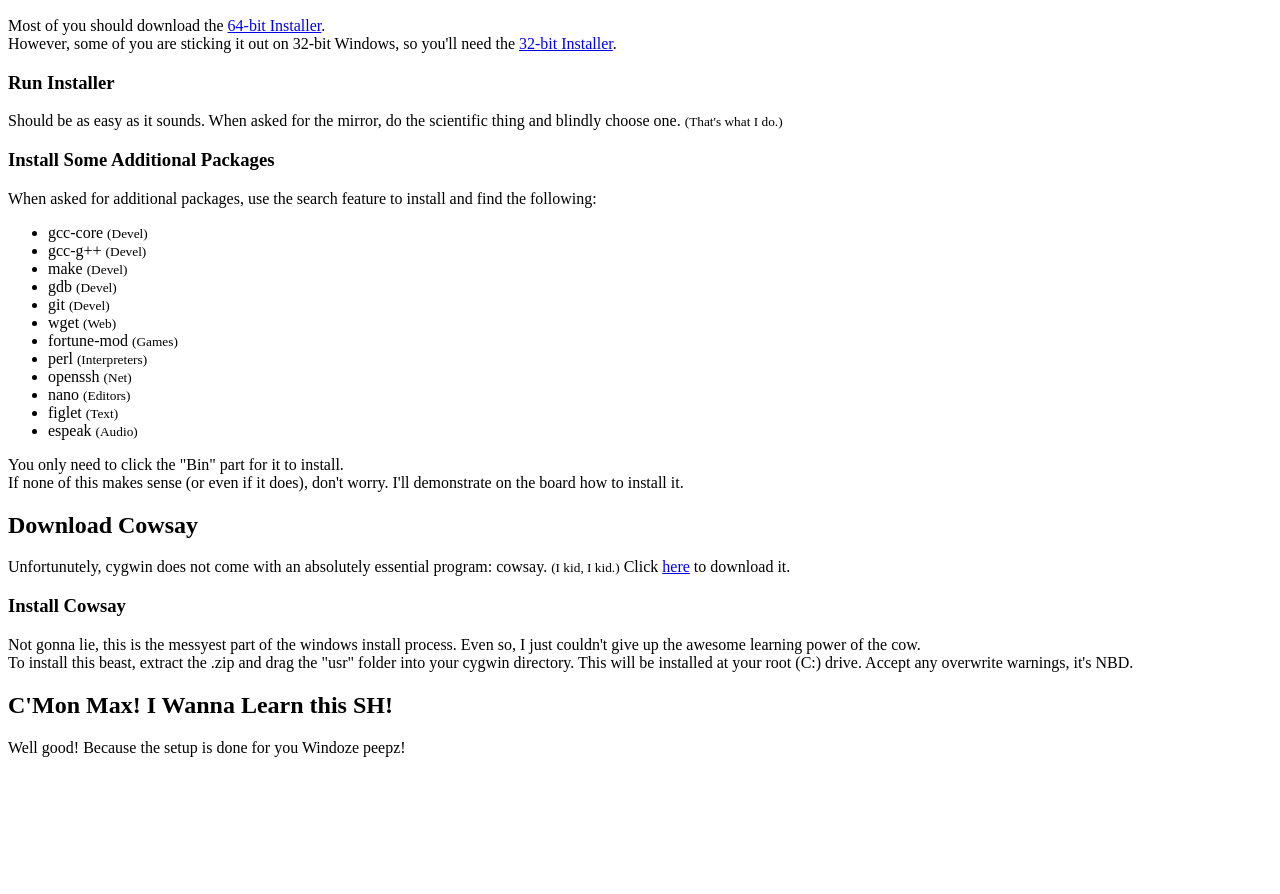
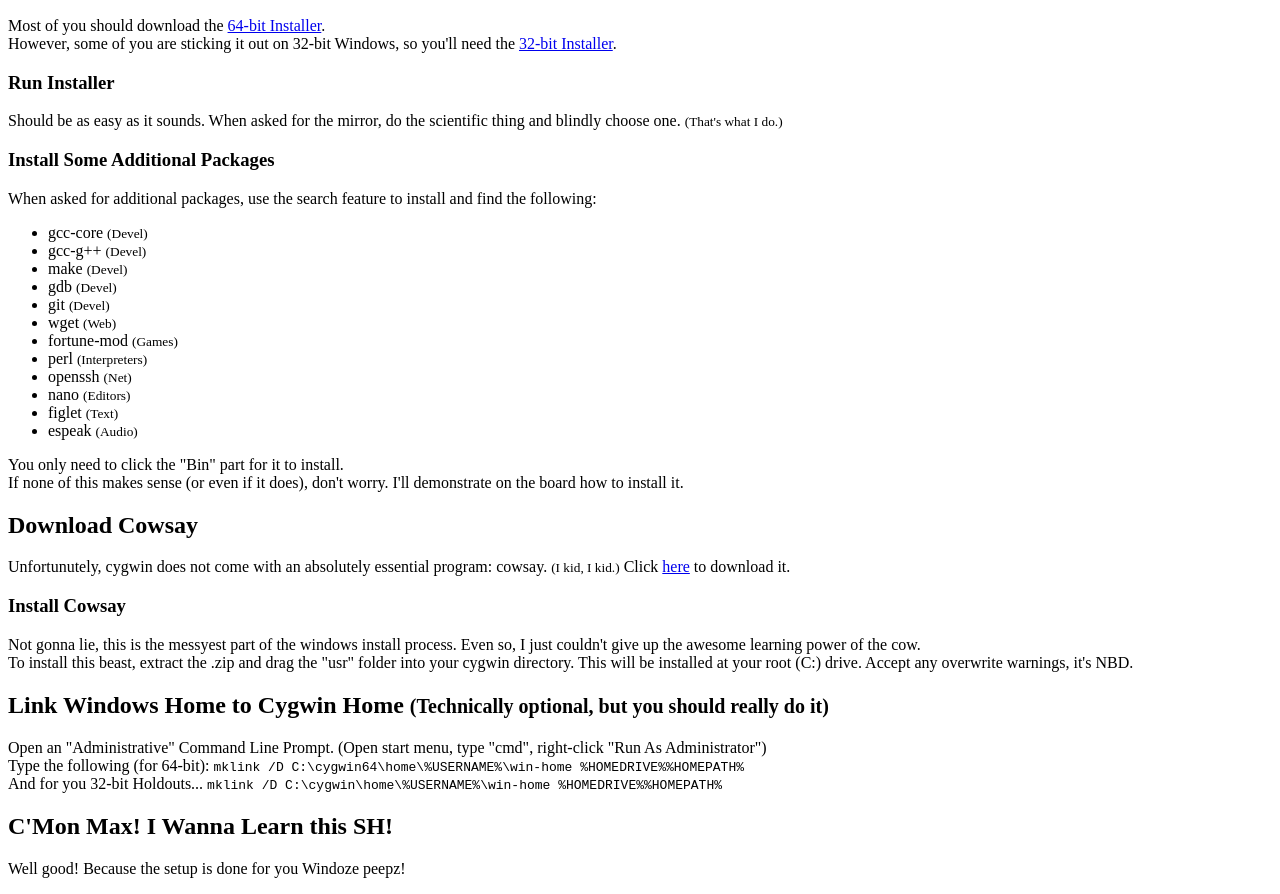
Before and after one commit to mfresonke/mfresonke.github.io, a plain HTML site: page ace-cmd/install-windows.html in a window 1280 px wide. Shown: the part 110-1004 px from the top of the page. Before the commit the page ends 883 px from the top, so only its background shows below. Drawn offline with Linux system fonts and the light colour scheme.

Commit message:
Added Windows Home Symlink

```diff
--- a/ace-cmd/install-windows.html
+++ b/ace-cmd/install-windows.html
@@ -50,6 +50,16 @@
     To install this beast, extract the .zip and drag the "usr" folder into your cygwin directory. This will be installed at your root (C:) drive.
     Accept any overwrite warnings, it's NBD.
   </p>
+  <h2>Link Windows Home to Cygwin Home <small>(Technically optional, but you should really do it)</small></h2>
+  <p>
+    Open an "Administrative" Command Line Prompt. (Open start menu, type "cmd", right-click "Run As Administrator")
+    <br />
+    Type the following (for 64-bit):
+    <code>mklink /D C:\cygwin64\home\%USERNAME%\win-home %HOMEDRIVE%%HOMEPATH%</code>
+    <br />
+    And for you 32-bit Holdouts...
+    <code>mklink /D C:\cygwin\home\%USERNAME%\win-home %HOMEDRIVE%%HOMEPATH%</code>
+  </p>
   <h2>C'Mon Max! I Wanna Learn this SH!</h2>
   <p>
     Well good! Because the setup is done for you Windoze peepz!
```
